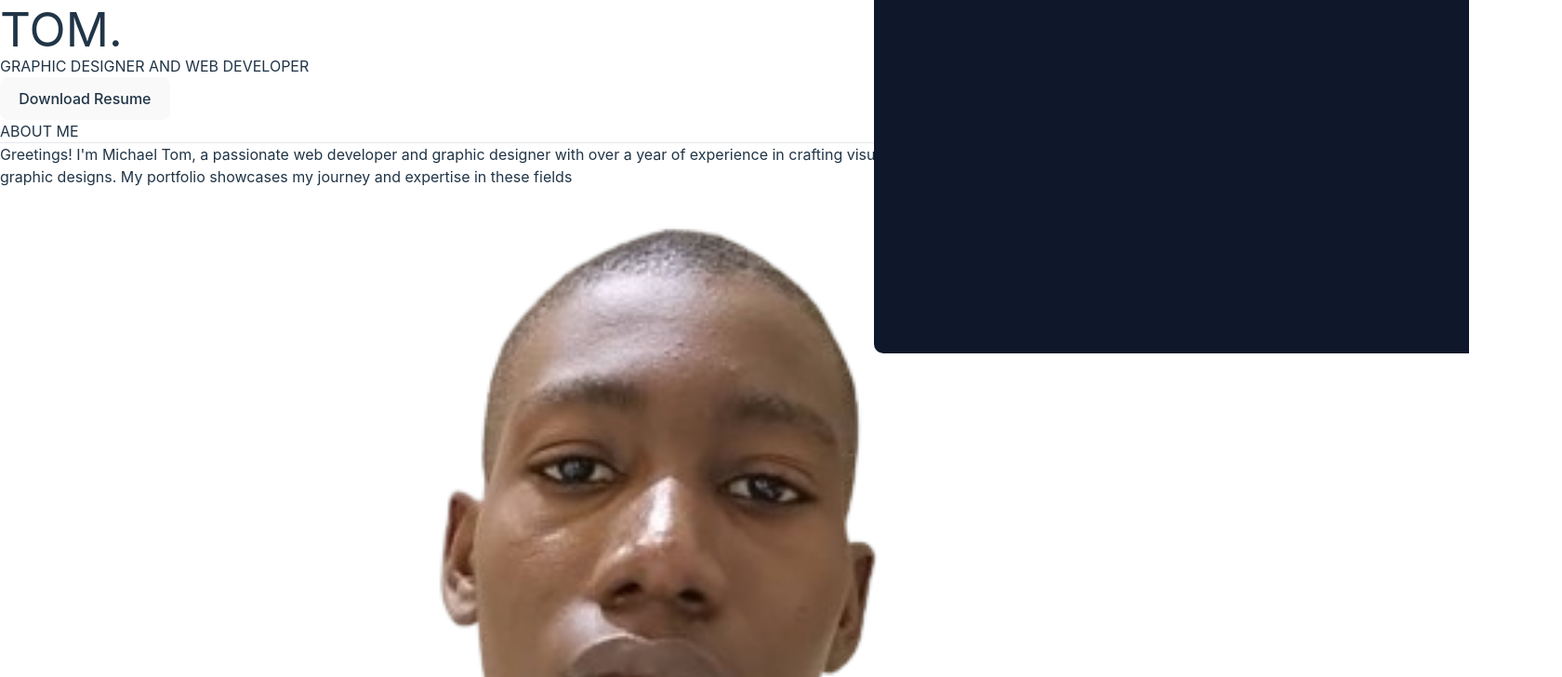
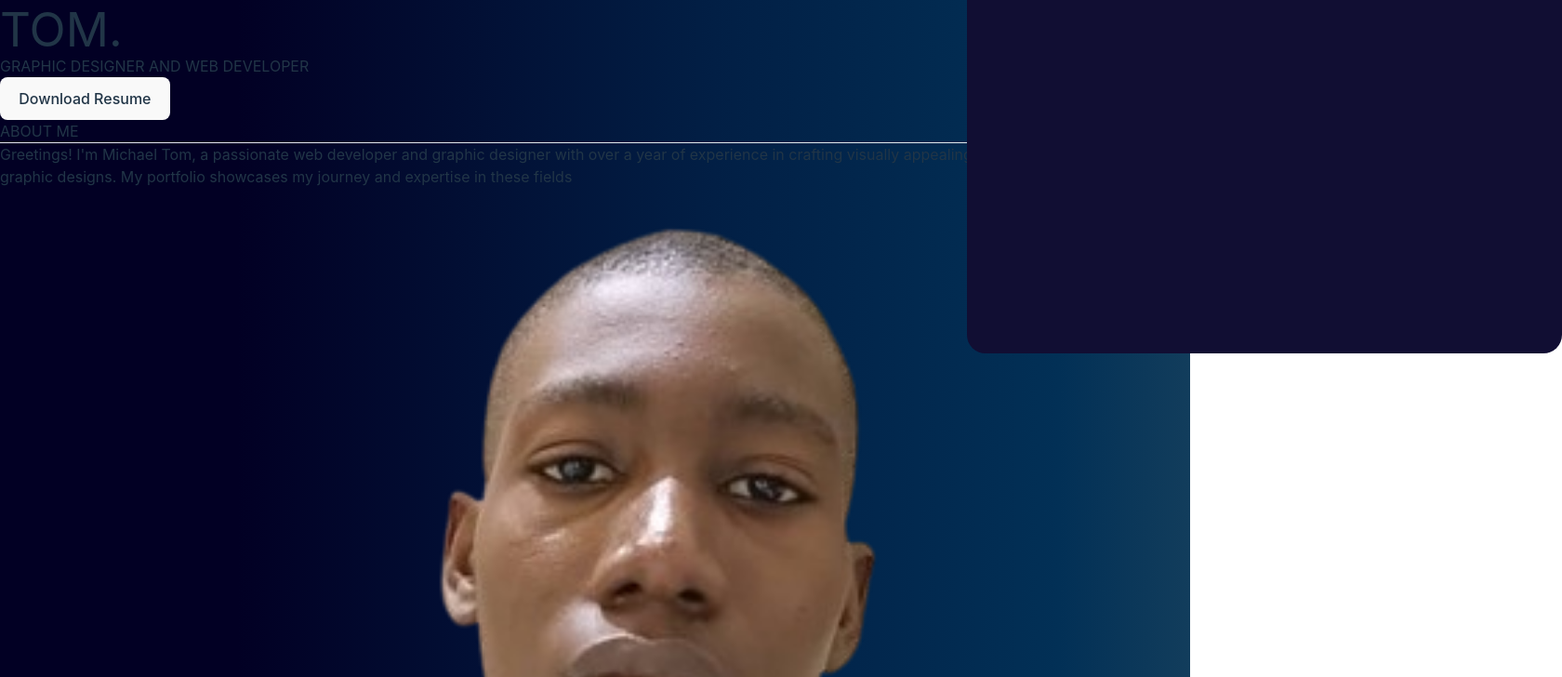
Before and after one commit to michaeltom1/myWebpage, a React (Vite) app: page / in a window 1280 px wide. Shown: the part 320-1048 px from the top of the page at 93% size, 1680 px wide, since content can reach past the window. Built offline with nearby package versions, Linux system fonts and the light colour scheme.

Commit message:
gradients

```diff
--- a/package.json
+++ b/package.json
@@ -11,7 +11,8 @@
   },
   "dependencies": {
     "react": "^18.2.0",
-    "react-dom": "^18.2.0"
+    "react-dom": "^18.2.0",
+    "react-icons": "^5.1.0"
   },
   "devDependencies": {
     "@types/react": "^18.2.66",
--- a/src/Pages/Header.jsx
+++ b/src/Pages/Header.jsx
@@ -2,8 +2,8 @@ import Resume from "../assets/Resume.pdf";
 function Header() {
   return (
     <>
-      <header className="px-[20px]">
-        <div className=" m-2 mt-12 rounded-lg p-2 h-[60vh] place-content-center grid md:h-[100vh]">
+      <header className="header px-[20px] ">
+        <div className="  mt-12 rounded-lg p-2 h-[60vh] place-content-center grid md:h-[100vh]">
           <h1 className=" text-slate-900 md:text-[5rem] font-extrabold text-center sm:text-5xl text-6xl dark:text-white">
             HI, I AM <br />
             MICHAEL <br />
--- a/src/Pages/Index.jsx
+++ b/src/Pages/Index.jsx
@@ -1,4 +1,5 @@
 import { Component } from "react";
+
 
 class Index extends Component {
   state = { clicked: false };
--- a/src/Pages/Sections.jsx
+++ b/src/Pages/Sections.jsx
@@ -1,15 +1,22 @@
+import { MdOutlineDriveFileRenameOutline } from "react-icons/md";
+import { MdWork } from "react-icons/md";
+
+
 import michael from "../assets/michael.png";
 import boy from "../assets/boy.jpg";
 // import woman from "../assets/woman(1).jpg";
 function Sections() {
   return (
     <>
-      <div className="px-[20px] ">
+      <div className="sec2">
+        <div className="header h-[80vh]">
           <h2 id="about" className="text-center font-extrabold text-[2rem]">
             ABOUT ME
           </h2>
-        <hr className="border-[#38bdf8]" />
-        <div className="md:flex md:flex-row-reverse md:gap-10 md:mt-5 md:mx-20 md:justify-center">
+          <div className="px-10">
+            <hr className="border-[#38bdf8] " />
+          </div>
+          <div className="md:flex md:flex-row-reverse md:gap-10 md:mt-5 md:mx-20 md:justify-center ">
             <div className="p-5 text-lg text-center items-center md:w-[100%] md:text-left md:text-[22px]">
               <p>
                 Greetings! I&apos;m Michael Tom, a passionate web developer and
@@ -18,7 +25,7 @@ function Sections() {
                 portfolio showcases my journey and expertise in these fields
               </p>
             </div>
-          <div className="flex place-content-center md:block md:w-[50%]">
+            <div className="flex place-content-center md:block md:w-[50%] m-10">
               <div className="w-[50%]  md:rounded-sm h-56 rounded-full mb-5 place-content-center grid md:place-content-start md:h-[25rem] md:w-[100%] md:bg-transparent">
                 <img
                   src={michael}
@@ -28,18 +35,21 @@ function Sections() {
               </div>
             </div>
           </div>
+        </div>
         {/* under const */}
-
+        <div className="px-10 sm:p-20 sec2">
           <h2 id="projects" className="text-center font-extrabold text-[2rem]">
+            <span className="material-symbols-outlined">work</span>
+            {/* <MdWork /> */}
             PROJECTS
           </h2>
           <hr className="border-[#38bdf8]" />
           <div className="p-5 text-lg text-center items-center md:text-[22px]">
             <p>
               Explore a curated selection of my projects, including website
-            designs, logo creations, branding campaigns, and more. Each project
-            comes with a brief description highlighting the objectives,
-            challenges, and solutions implemented
+              designs, logo creations, branding campaigns, and more. Each
+              project comes with a brief description highlighting the
+              objectives, challenges, and solutions implemented
             </p>
           </div>
           <div className="w-[100%] h-60 bg-slate-900 rounded-md mb-5 border border-slate-500/100 hover:border-slate-400 hover:bg-slate-600">
@@ -78,8 +88,8 @@ function Sections() {
                 <p className="text-lg px-10 ">
                   &quot;Michael pushes boundaries. His unconventional designs
                   challenge norms and leave a lasting impression. His creativity
-                knows no bounds, and our brand is forever transformed because of
-                it.&quot;
+                  knows no bounds, and our brand is forever transformed because
+                  of it.&quot;
                 </p>
               </blockquote>
               <figcaption className="pb-2 px-10">
@@ -114,6 +124,7 @@ function Sections() {
                 required
                 className="bg-transparent "
               />
+              <MdOutlineDriveFileRenameOutline />
             </div>
 
             <div className=" items-center m-4 pb-2 border-b-2 flex  gap-2 justify-between pr-2">
@@ -134,9 +145,11 @@ function Sections() {
                 required
                 className="bg-transparent "
               />
+              <span className="material-symbols-outlined">mode_comment</span>
             </div>
             <div className=" items-center m-4 pb-2 flex  gap-2 justify-between pr-2">
               <button className="w-[100%]"> Submit</button>
+            </div>
           </div>
         </div>
       </div>
--- a/src/index.css
+++ b/src/index.css
@@ -32,6 +32,17 @@ body {
   min-width: 320px;
   min-height: 100vh;
   scroll-behavior: smooth;
+
+ }
+
+ .header{
+  background: rgb(2,0,36);
+background: linear-gradient(90deg, rgba(2,0,36,1) 20%, rgba(2,31,69,1) 60%, rgba(2,48,86,1) 89%, rgba(18,61,92,1) 100%);
+   }
+
+   .sec2{
+    background: rgb(0,0,0);
+background: linear-gradient(90deg, rgba(0,0,0,1) 53%, rgba(13,31,62,1) 83%);
 }
 
 h1 {
@@ -69,16 +80,16 @@ input{
   top: 60px;
   right: 0;
   padding-top: 40px;
-  padding-left: 10px;
+  padding-left: 20px;
   position: absolute;
   gap: 1.25rem;
   background: rgb(15, 23, 42 );
-  /* background: #151236; */
+  background: #110e33;
   transition: 0.3s ease-in-out;
-  border-radius: 0 0 0 10px;
+  border-radius: 15px 15px 20px 20px;
 }
 #nav-side.active{
-right: -300px;
+right: -400px;
 }
 
  /* .download-button {
```
Also changed, not shown: 1 other file (tests, documents, lock files or other folders). Lines whose indentation alone changed are shown as unchanged.
